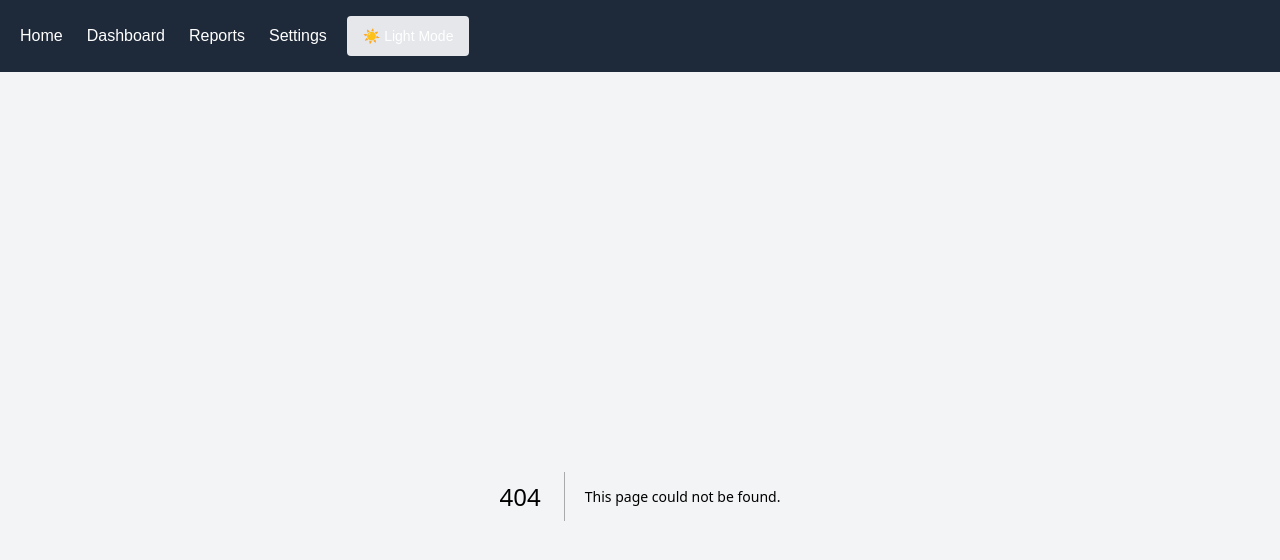
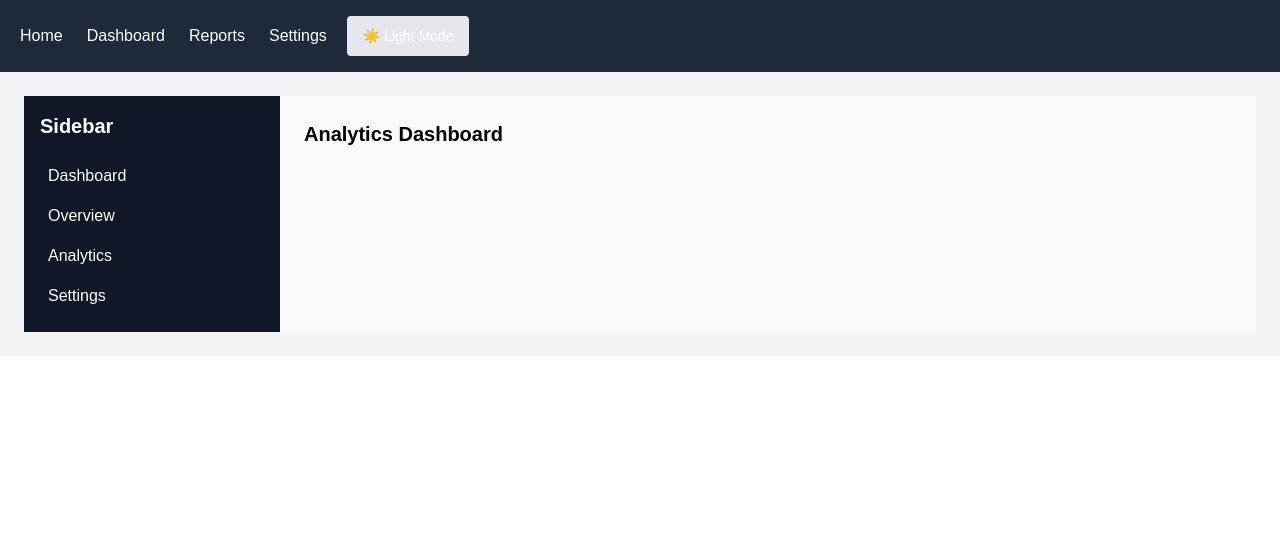
Before and after one commit to akohl2733/nextjs-admin-tailwind, a Next.js app: page /dashboard/analytics in a window 1280 px wide. Before the commit this address had no page. Shown: the top 560 px of the page. Built offline with nearby package versions, Linux system fonts and the light colour scheme.

Commit message:
created a sidebar for our dashboard page. Also created a dynamic page route for reports

```diff
--- /dev/null
+++ b/app/dashboard/analytics/page.tsx
@@ -0,0 +1,3 @@
+export default function AnalyticsPage(){
+    return <h1 className="text-xl font-semibold">Analytics Dashboard</h1>
+}
--- /dev/null
+++ b/app/dashboard/layout.tsx
@@ -0,0 +1,17 @@
+'use client';
+import React from 'react';
+import Sidebar from '@/components/Sidebar';
+
+export default function DashboardLayout({children}: {children: React.ReactNode}){
+    return (
+        <div className="flex min-h-sreen">
+            {/* Sidebar */}
+            <Sidebar />
+
+            {/* Main Content */}
+            <main className='flex-1 p-6 bg-gray-50 dark:bg-gray-900 text-black dark:text-white'>
+                {children}
+            </main>
+        </div>
+    )
+}
--- /dev/null
+++ b/app/dashboard/overview/page.tsx
@@ -0,0 +1,3 @@
+export default function OverviewPage() {
+    return <h1 className="text-xl font-semibold">Dashboard Overview</h1>
+}
--- /dev/null
+++ b/app/reports/[reportID]/page.tsx
@@ -0,0 +1,13 @@
+interface ReportPageProps {
+    params: {reportID: string}
+}
+
+export default function ReportPage({ params }: ReportPageProps) {
+    console.log("params:", params);
+    return (
+        <div className="p-6">
+            <h1 className="text-2xl font-bold">Report ID: {params.reportID}</h1>
+            <p>This is a dynamic page for report #{params.reportID}</p>
+        </div>
+    );
+}
--- a/components/Sidebar.tsx
+++ b/components/Sidebar.tsx
@@ -1,10 +1,36 @@
+import Link from 'next/link';
+import { usePathname } from 'next/navigation';
+
 export default function Sidebar() {
+    const pathname = usePathname();
+
+    const linkClass = (href: string) =>
+        `block p-2 rounded hover:bg-gray-700 ${pathname === href ? "bg-gray-800 font-semibold" : ""}`;
+
     return (
         <aside className="w-64 bg-gray-900 text-white h-full p-4">
             <h2 className="text-xl font-bold mb-4">Sidebar</h2>
             <ul>
-                <li className="mb-2"><a className = "block p-2 hover:bg-gray-700 rounded" href="/dashboard">Dashboard</a></li>
-                <li><a href="/settings">Settings</a></li>
+                <li>
+                    <Link href='/dashboard' className={linkClass("/dashboard")}>
+                        Dashboard
+                    </Link>
+                </li>
+                <li>
+                    <Link href='/dashboard/overview' className={linkClass("/dashboard/overview")}>
+                        Overview
+                    </Link>
+                </li>
+                <li>
+                    <Link href='/dashboard/analytics' className={linkClass("/analytics")}>
+                        Analytics
+                    </Link>
+                </li>
+                <li>
+                    <Link href='/settings' className={linkClass("/settings")}>
+                        Settings
+                    </Link>
+                </li>
             </ul>
         </aside>
     );
```
